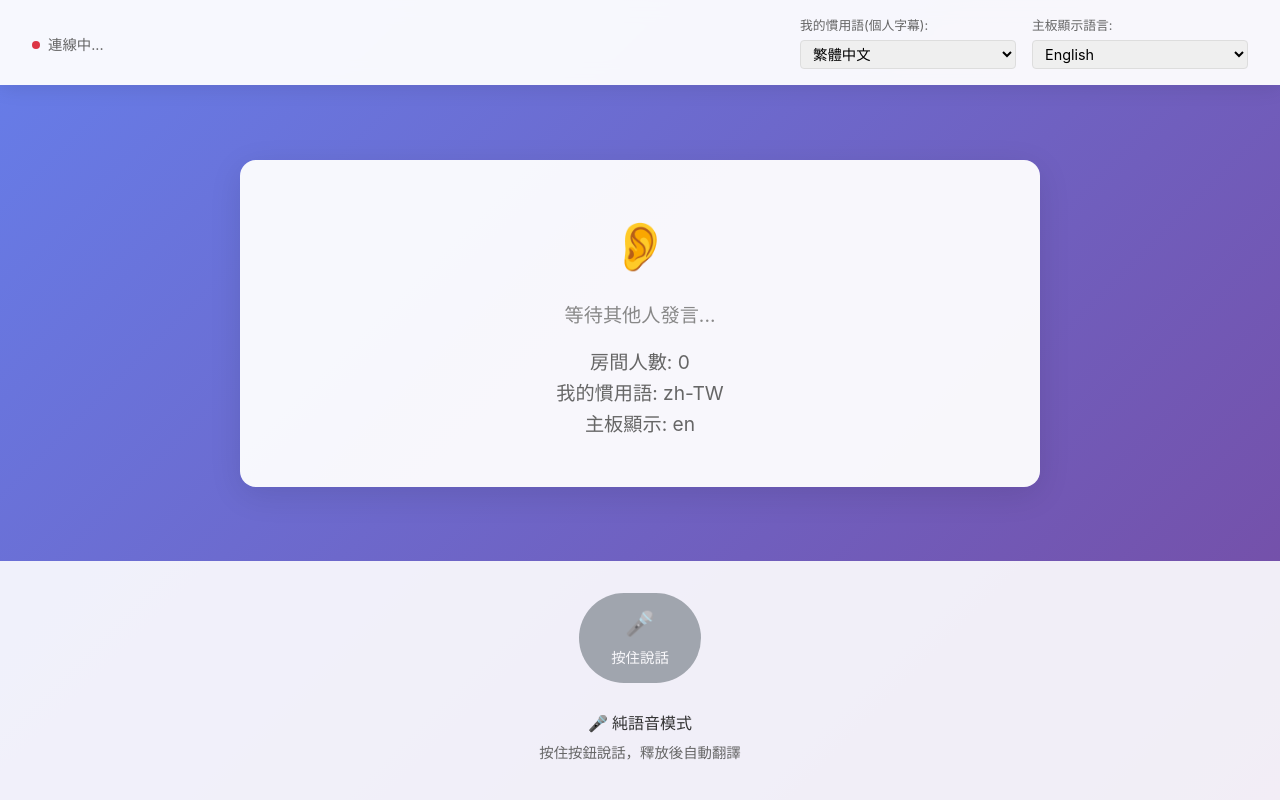
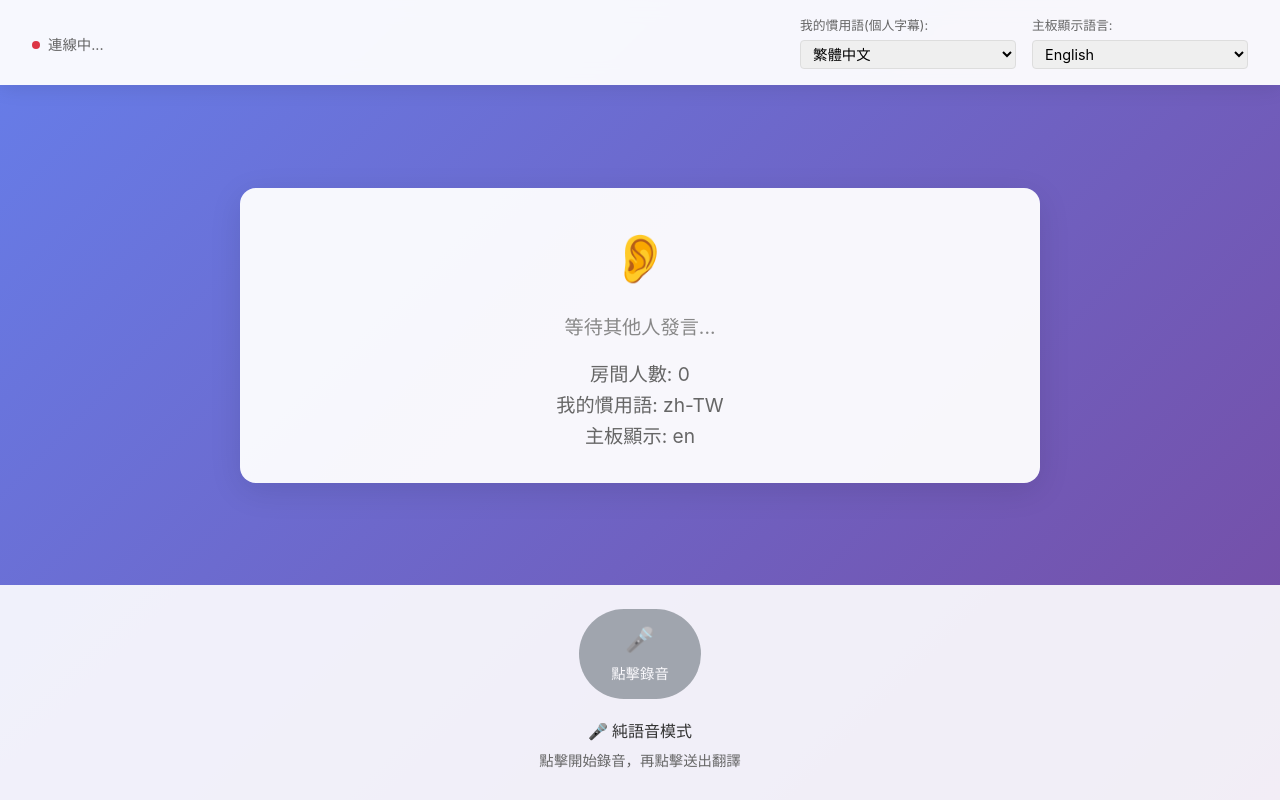
Before and after one commit to ricky40043/realtime-translate, a Vue app in the folder frontend/: page /user/1 in a window 1280 px wide. Built offline with nearby package versions, Linux system fonts and the light colour scheme; no server answers.

Commit message:
第二版ＲＷＤ切版，修正手幾不能連續傳音檔

```diff
--- a/frontend/src/views/UserView.vue
+++ b/frontend/src/views/UserView.vue
@@ -90,19 +90,15 @@
         <!-- 語音輸入按鈕 -->
         <div class="voice-input-container">
           <button
-            @mousedown="startRecording"
-            @mouseup="stopRecording"
-            @mouseleave="stopRecording"
-            @touchstart="startRecording"
-            @touchend="stopRecording"
+            @click="toggleRecording"
             :class="['voice-btn', { recording: isRecording }]"
             :disabled="!sessionStore.isConnected || isProcessing"
           >
             <span class="voice-icon">🎤</span>
             <span class="voice-text">{{
               isProcessing ? '處理中...' :
-              isRecording ? '錄音中...' :
-              '按住說話'
+              isRecording ? '點擊送出' :
+              '點擊錄音'
             }}</span>
           </button>
         </div>
@@ -110,7 +106,7 @@
         <!-- 語音提示 -->
         <div class="voice-tips">
           <p>🎤 純語音模式</p>
-          <p>按住按鈕說話，釋放後自動翻譯</p>
+          <p>點擊開始錄音，再點擊送出翻譯</p>
         </div>
       </div>
     </footer>
@@ -182,7 +178,7 @@ onMounted(async () => {
 
 onUnmounted(() => {
   disconnectWebSocket()
-  cleanup()
+  fullCleanup()
 })
 
 // 監聽房間變化
@@ -346,6 +342,15 @@ function handleWebSocketMessage(message: any) {
 
 // 文字輸入功能已移除，純語音模式
 
+// 切換錄音狀態
+async function toggleRecording() {
+  if (isRecording.value) {
+    stopRecording()
+  } else {
+    await startRecording()
+  }
+}
+
 // 開始錄音
 async function startRecording() {
   if (!sessionStore.isConnected || isProcessing.value) return
@@ -483,12 +488,19 @@ function getFileExtension(): string {
 
 // 清理資源
 function cleanup() {
+  // 不要停止音頻軌道，保持麥克風權限活躍
+  // 只清理錄音相關的資源
+  mediaRecorder.value = null
+  audioChunks.value = []
+}
+
+// 完全清理資源（僅在組件卸載時調用）
+function fullCleanup() {
   if (stream.value) {
     stream.value.getTracks().forEach(track => track.stop())
     stream.value = null
   }
-  mediaRecorder.value = null
-  audioChunks.value = []
+  cleanup()
 }
 
 // 載入用戶設定
@@ -623,7 +635,7 @@ function formatTimestamp(timestamp: string | null) {
   display: flex;
   align-items: center;
   justify-content: center;
-  padding: 2rem;
+  padding: 1rem;
 }
 
 .subtitle-display {
@@ -631,7 +643,7 @@ function formatTimestamp(timestamp: string | null) {
   max-width: 800px;
   background: rgba(255, 255, 255, 0.95);
   border-radius: 16px;
-  padding: 3rem;
+  padding: 2rem;
   box-shadow: 0 8px 32px rgba(0, 0, 0, 0.1);
   text-align: center;
 }
@@ -702,7 +714,7 @@ function formatTimestamp(timestamp: string | null) {
 }
 
 .user-footer {
-  padding: 2rem;
+  padding: 1.5rem;
   background: rgba(255, 255, 255, 0.9);
 }
 
@@ -712,7 +724,7 @@ function formatTimestamp(timestamp: string | null) {
   display: flex;
   flex-direction: column;
   align-items: center;
-  gap: 1.5rem;
+  gap: 1rem;
 }
 
 .voice-input-container {
@@ -749,7 +761,11 @@ function formatTimestamp(timestamp: string | null) {
 }
 
 .voice-btn.recording {
-  background: #dc3545;
+  background: linear-gradient(135deg, #ff4444, #cc0000);
+  color: white;
+  transform: scale(1.1);
+  box-shadow: 0 0 20px rgba(255, 68, 68, 0.7);
+  border: 3px solid #ff0000;
   animation: pulse 1s infinite;
 }
 
```
Also changed, not shown: frontend/src/components/VoiceRecorder.vue (+12 -5 lines), frontend/src/components/VoiceRecorderStaged.vue (+12 -5 lines).
